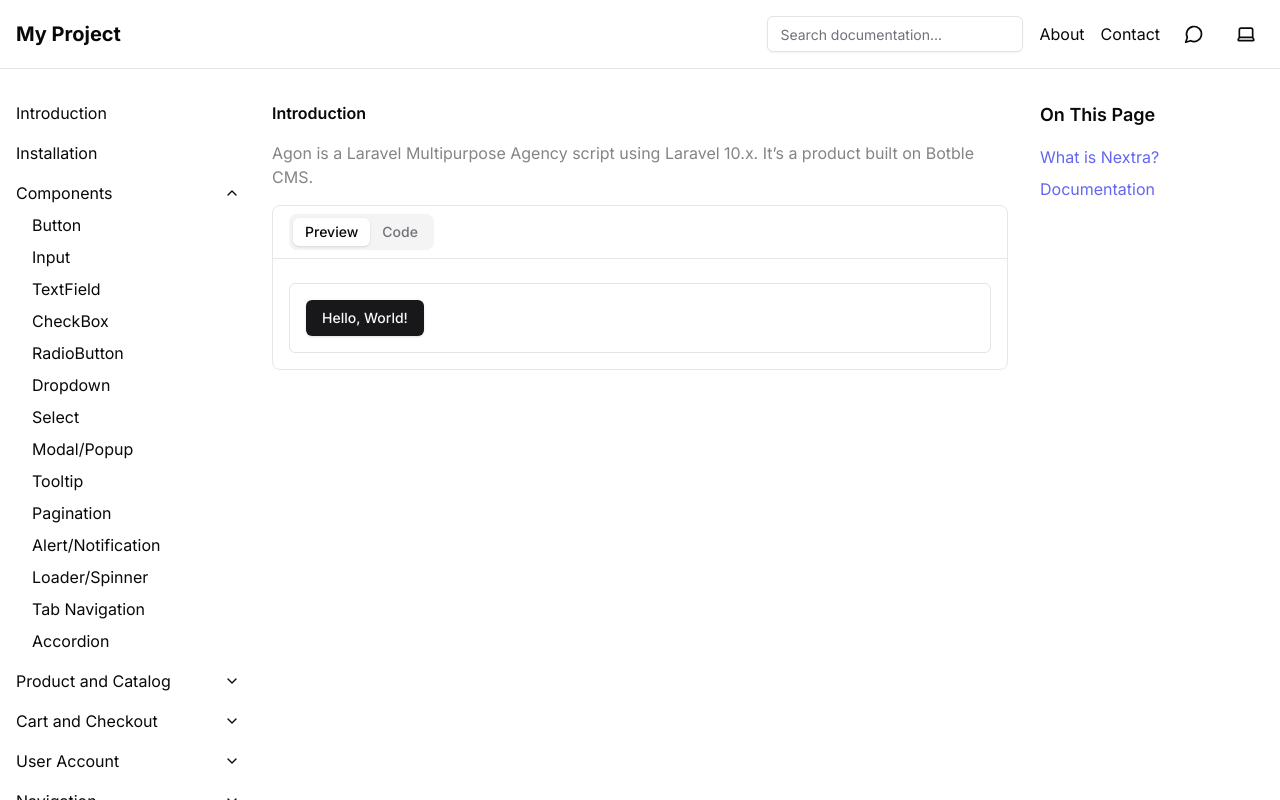
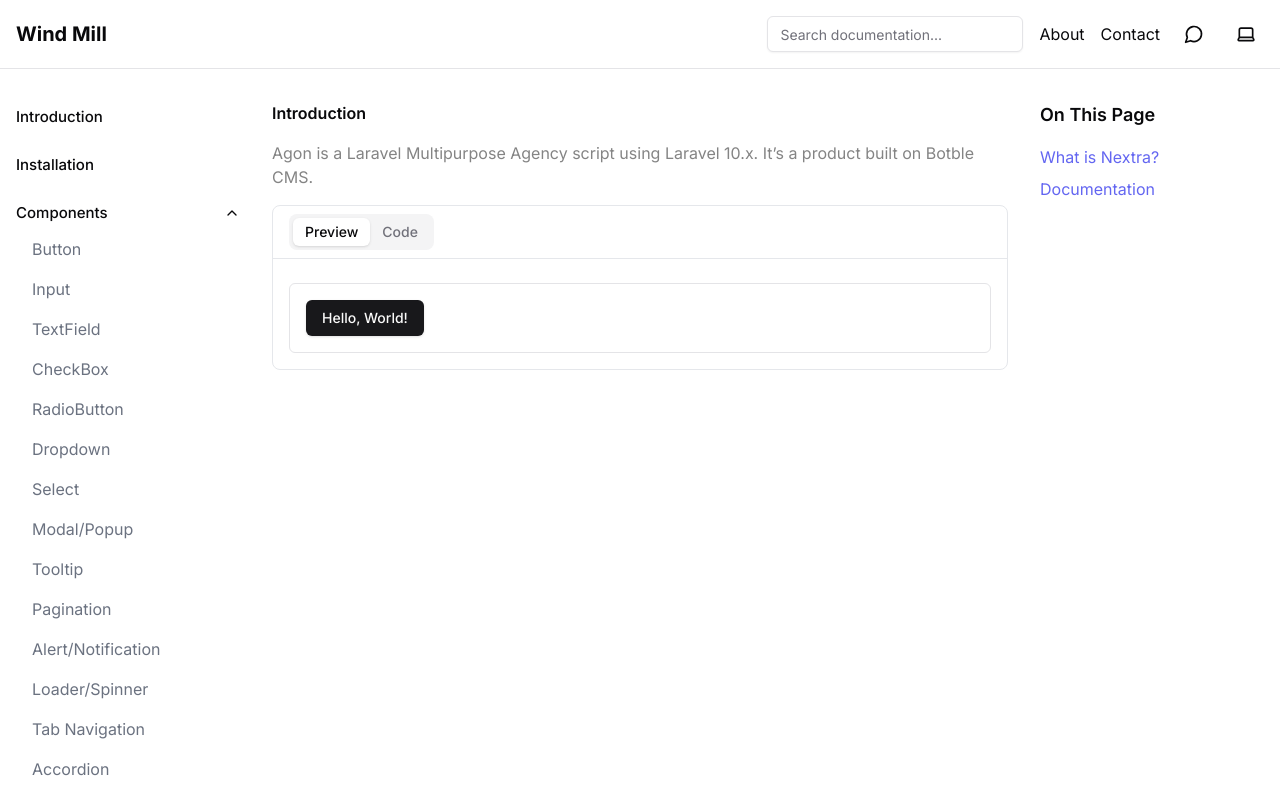
Before and after one commit to rasif-sahl/Windmill, a Next.js app: page / in a window 1280 px wide. Both pictures are taken after a click on the button "Components". Shown: the top 800 px of the page. Built offline with nearby package versions, Linux system fonts and the light colour scheme.

Commit message:
desing updates

```diff
--- a/components/Layout.tsx
+++ b/components/Layout.tsx
@@ -167,7 +167,7 @@ export default function Layout({
       <header className="border-b border-border">
         <div className="container mx-auto px-4 py-4 flex items-center justify-between">
           <div className="flex items-center space-x-4">
-            <h1 className="text-xl font-bold">My Project</h1>
+            <h1 className="text-xl font-bold">Wind Mill</h1>
             <Sheet>
               <SheetTrigger asChild>
                 <Button variant="ghost" size="icon" className="md:hidden">
@@ -267,15 +267,15 @@ function NavItem({ item }: { item: NavItem }) {
       <div>
         <button
           onClick={() => setIsOpen(!isOpen)}
-          className="flex items-center justify-between w-full text-left"
+          className="flex items-center justify-between w-full text-left text-[15px] leading-8 font-medium"
         >
           {item.title}
           <ChevronDown className={`h-4 w-4 transition-transform ${isOpen ? 'transform rotate-180' : ''}`} />
         </button>
         {isOpen && (
-          <div className="ml-4 mt-2 space-y-2">
+          <div className="ml-4 mt-2 space-y-4">
             {item.children.map((child) => (
-              <Link key={child.title} href={child.href} className="block text-primary-default hover:text-brand-color">
+              <Link key={child.title} href={child.href} className="block text-gray-500 hover:text-brand-color">
                 {child.title}
               </Link>
             ))}
@@ -286,7 +286,7 @@ function NavItem({ item }: { item: NavItem }) {
   }
 
   return (
-    <Link href={item.href} className="block text-primary-default hover:text-brand-color">
+    <Link href={item.href} className="block text-primary-default hover:text-brand-color text-[15px] leading-8 font-medium">
       {item.title}
     </Link>
   )
```
